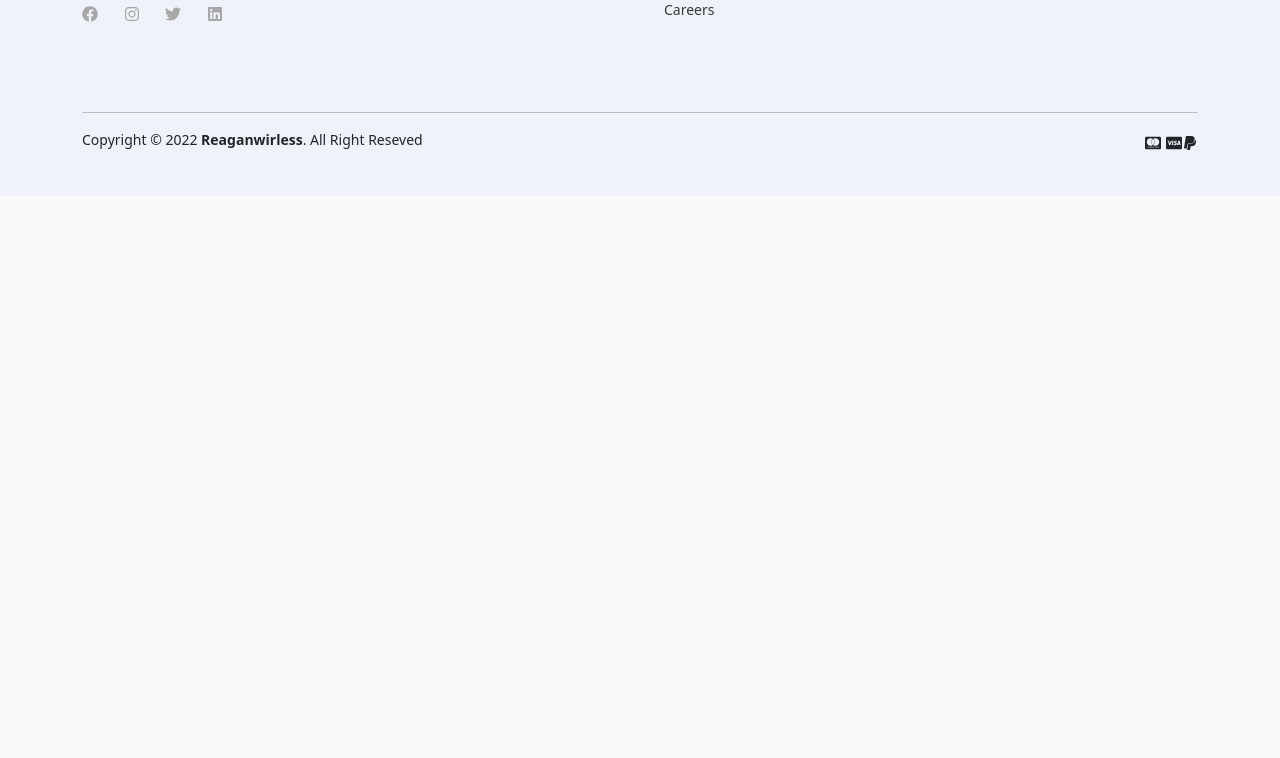
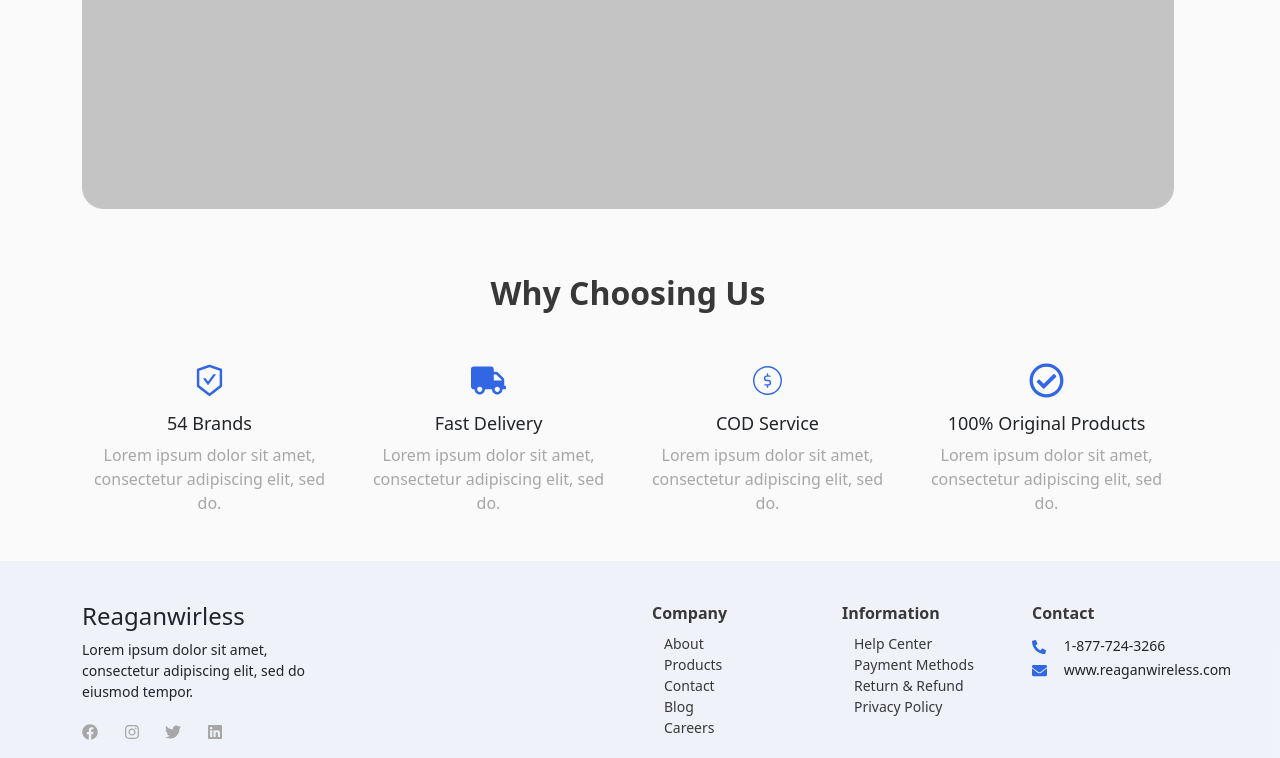
Before and after one commit to AliAon/reagenwireless, a React (Create React App) app: page /about in a window 1280 px wide. Shown: the part 622-1380 px from the top of the page. Before the commit the page ends 818 px from the top, so only its background shows below. Built offline with nearby package versions, Linux system fonts and the light colour scheme.

Commit message:
About Page Setup desktop

```diff
--- a/src/assets/scss/app.scss
+++ b/src/assets/scss/app.scss
@@ -75,6 +75,7 @@ STYLESHEET INDEXING
 @import "elements/_primary-menu";
 @import "elements/sectionTitle";
 @import "elements/global";
+@import "elements/iconTopBox";
 /*=======================================================================
 3. Template Styles
 =========================================================================*/
--- /dev/null
+++ b/src/assets/scss/elements/_iconTopBox.scss
@@ -0,0 +1,17 @@
+.IconTopBox{
+    padding: 10px;
+    &__icon{
+        text-align: center;
+        margin-bottom: 15px;
+    }
+    &__title{
+        font-size: var(--font-body-1);
+        text-align: center;
+
+    }
+    &__description{
+        font-size: var(--font-body-2);
+        color: var(--color-light-grey);
+        text-align: center;
+    }
+}
--- a/src/assets/scss/template/_about.scss
+++ b/src/assets/scss/template/_about.scss
@@ -3,7 +3,7 @@
 -------------------------*/
 
 .aboutinfo-section{
-    &__about-title{
-
+    &__image{
+        width: 100%;
     }
 }
--- /dev/null
+++ b/src/common/IconTopBox.js
@@ -0,0 +1,23 @@
+import { Fragment } from "react";
+import { Col, Container, Row } from "react-bootstrap";
+import { AiOutlineSafetyCertificate } from "react-icons/ai";
+const IconTopBox = (props) => {
+  return (
+    <Fragment>
+      <Row>
+        <Col>
+          <div className="IconTopBox">
+            <div className="IconTopBox__icon">
+             {props.icon}
+            </div>
+            <h4 className="IconTopBox__title">{props.title}</h4>
+            <p className="IconTopBox__description">
+              {props.description}
+            </p>
+          </div>
+        </Col>
+      </Row>
+    </Fragment>
+  );
+};
+export default IconTopBox;
--- a/src/components/About/AboutInfo.js
+++ b/src/components/About/AboutInfo.js
@@ -22,7 +22,7 @@ const AboutInfo = () => {
         </Row>
         <Row>
           <Col>
-            <img src="" />
+            <img src="./images/about/background (2).png" className="aboutinfo-section__image" />
           </Col>
         </Row>
       </Row>
--- /dev/null
+++ b/src/components/About/WhyChoosingUs.js
@@ -0,0 +1,52 @@
+import { Fragment } from "react";
+import { Col, Row } from "react-bootstrap";
+import IconTopBox from "../../common/IconTopBox";
+import SectionTitle from "../../common/SectionTitle";
+import { AiOutlineSafetyCertificate } from "react-icons/ai";
+import {FaTruck ,FaRegCheckCircle} from "react-icons/fa"
+import {CiDollar} from "react-icons/ci"
+
+const WhyChoosingUs = () => {
+  return (
+    <Fragment>
+      <Row className="WhyChoosingUs-section pt--20 pb--20">
+        <Row>
+          <Col>
+            <SectionTitle title="Why Choosing Us" width={8} />
+          </Col>
+        </Row>
+        <Row>
+          <Col lg={3}>
+            <IconTopBox
+            title="54 Brands"
+            description="Lorem ipsum dolor sit amet, consectetur adipiscing elit, sed do. "
+            icon={ <AiOutlineSafetyCertificate size={35} color="#3267e3" />}
+            />
+          </Col>
+          <Col lg={3}>
+            <IconTopBox
+             title="Fast Delivery"
+             description="Lorem ipsum dolor sit amet, consectetur adipiscing elit, sed do. "
+             icon={ <FaTruck size={35} color="#3267e3" />}
+            />
+          </Col>
+          <Col lg={3}>
+            <IconTopBox
+             title="COD Service"
+             description="Lorem ipsum dolor sit amet, consectetur adipiscing elit, sed do. "
+             icon={ <CiDollar size={35} color="#3267e3" />}
+            />
+          </Col>
+          <Col lg={3}>
+            <IconTopBox
+             title="100% Original Products"
+             description="Lorem ipsum dolor sit amet, consectetur adipiscing elit, sed do. "
+             icon={ <FaRegCheckCircle size={35} color="#3267e3" />}
+            />
+          </Col>
+        </Row>
+      </Row>
+    </Fragment>
+  );
+};
+export default WhyChoosingUs;
--- a/src/pages/About.js
+++ b/src/pages/About.js
@@ -13,6 +13,7 @@ import TopRatedProduct from "../components/Home/TopRatedProduct";
 import CtaOne from "../components/Home/CtaOne";
 import Brand from "../common/Brand";
 import AboutInfo from "../components/About/AboutInfo";
+import WhyChoosingUs from "../components/About/WhyChoosingUs";
 
 const About = () => {
   return (
@@ -21,6 +22,7 @@ const About = () => {
       <main>
         <Container>
           <AboutInfo />
+          <WhyChoosingUs/>
         </Container>
       </main>
       <Footer />
```
Also changed, not shown: public/images/about/background (2).png (added), public/images/blogs/background (2).png (added).
